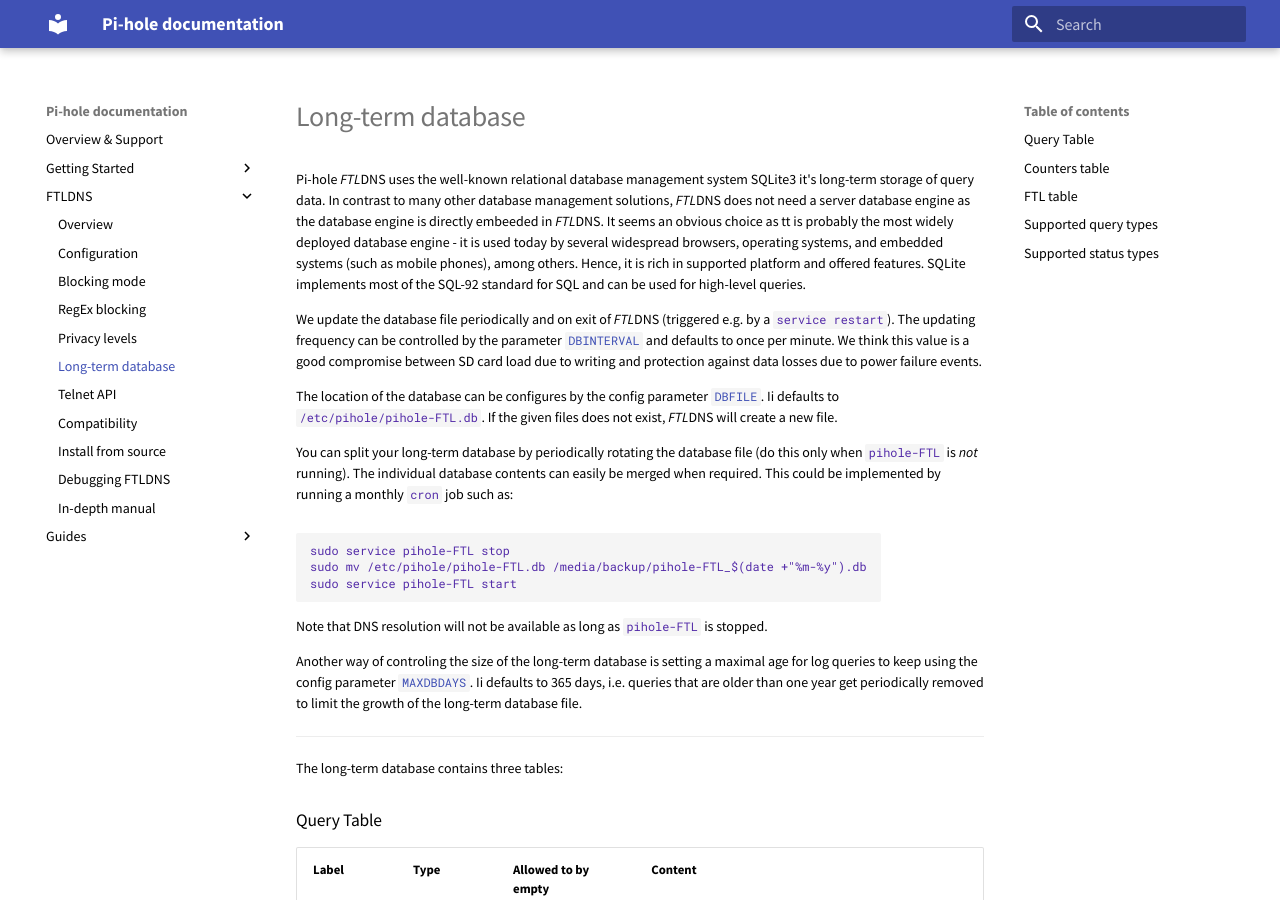
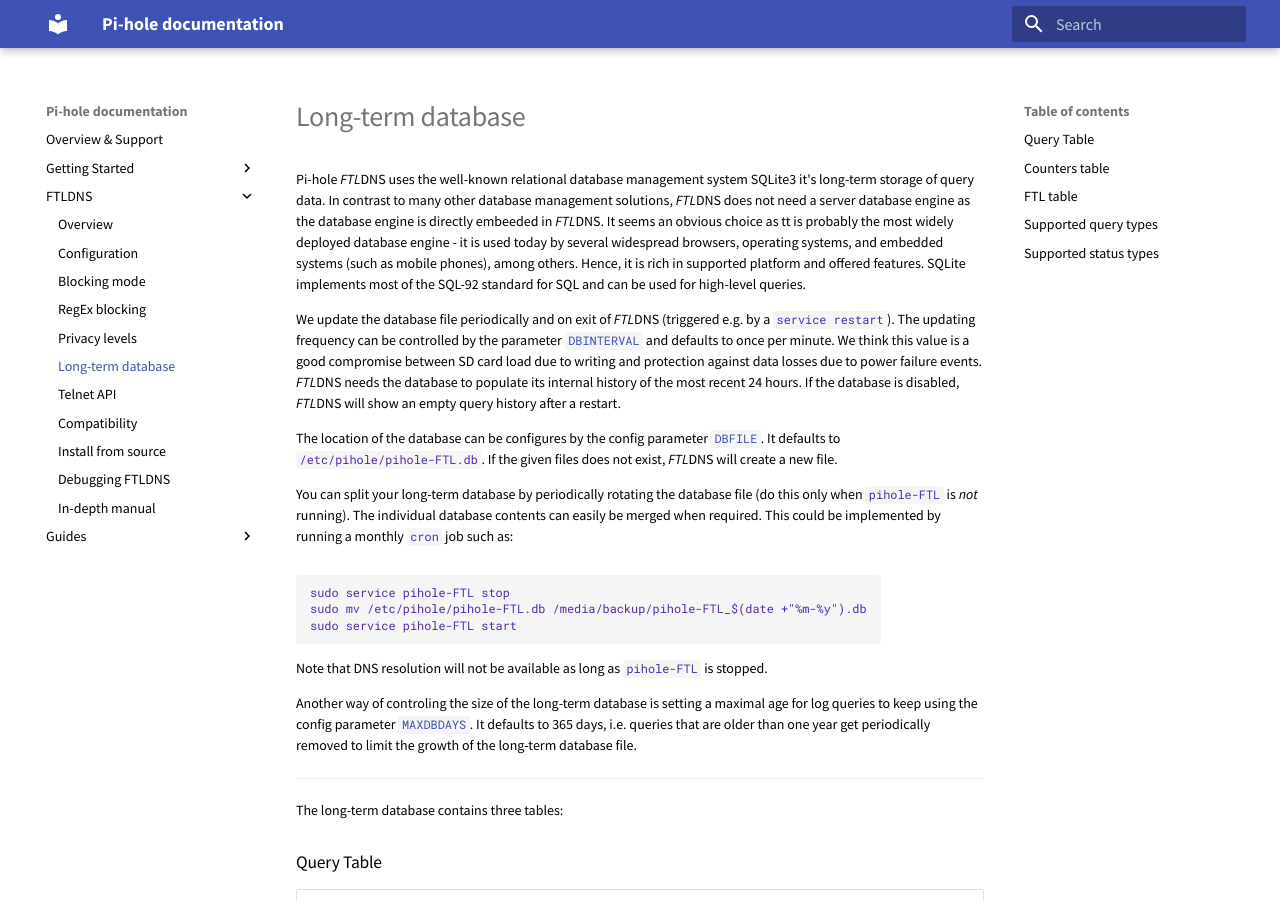
Before and after one commit to pi-hole/docs, an MkDocs documentation site: the page built from docs/ftldns/database.md, in a window 1280 px wide and 900 px high. Built offline with MkDocs 1.6.1 and Material for MkDocs 9.7.7, drawn with Linux system fonts in a browser that asks for light colours; old or Windows-style settings are respelled for this version of MkDocs.

Commit message:
Add that FTLDNS needs the database to populate its history after a restart
Signed-off-by: DL6ER <dl6er@dl6er.de>

````diff
--- a/docs/ftldns/database.md
+++ b/docs/ftldns/database.md
@@ -1,8 +1,8 @@
 Pi-hole *FTL*DNS uses the well-known relational database management system SQLite3 it's long-term storage of query data. In contrast to many other database management solutions, *FTL*DNS does not need a server database engine as the database engine is directly embeeded in *FTL*DNS. It seems an obvious choice as tt is probably the most widely deployed database engine - it is used today by several widespread browsers, operating systems, and embedded systems (such as mobile phones), among others. Hence, it is rich in supported platform and offered features. SQLite implements most of the SQL-92 standard for SQL and can be used for high-level queries.
 
-We update the database file periodically and on exit of *FTL*DNS (triggered e.g. by a `service restart`). The updating frequency can be controlled by the parameter [`DBINTERVAL`](configfile.md#dbinterval) and defaults to once per minute. We think this value is a good compromise between SD card load due to writing and protection against data losses due to power failure events.
+We update the database file periodically and on exit of *FTL*DNS (triggered e.g. by a `service restart`). The updating frequency can be controlled by the parameter [`DBINTERVAL`](configfile.md#dbinterval) and defaults to once per minute. We think this value is a good compromise between SD card load due to writing and protection against data losses due to power failure events. *FTL*DNS needs the database to populate its internal history of the most recent 24 hours. If the database is disabled, *FTL*DNS will show an empty query history after a restart.
 
-The location of the database can be configures by the config parameter [`DBFILE`](configfile.md#dbfile). Ii defaults to `/etc/pihole/pihole-FTL.db`. If the given files does not exist, *FTL*DNS will create a new file.
+The location of the database can be configures by the config parameter [`DBFILE`](configfile.md#dbfile). It defaults to `/etc/pihole/pihole-FTL.db`. If the given files does not exist, *FTL*DNS will create a new file.
 
 You can split your long-term database by periodically rotating the database file (do this only when `pihole-FTL` is *not* running). The individual database contents can easily be merged when required.
 This could be implemented by running a monthly `cron` job such as:
@@ -13,7 +13,7 @@
 ```
 Note that DNS resolution will not be available as long as `pihole-FTL` is stopped.
 
-Another way of controling the size of the long-term database is setting a maximal age for log queries to keep using the config parameter [`MAXDBDAYS`](configfile.md#maxdbdays). Ii defaults to 365 days, i.e. queries that are older than one year get periodically removed to limit the growth of the long-term database file.
+Another way of controling the size of the long-term database is setting a maximal age for log queries to keep using the config parameter [`MAXDBDAYS`](configfile.md#maxdbdays). It defaults to 365 days, i.e. queries that are older than one year get periodically removed to limit the growth of the long-term database file.
 
 ---
 
````
